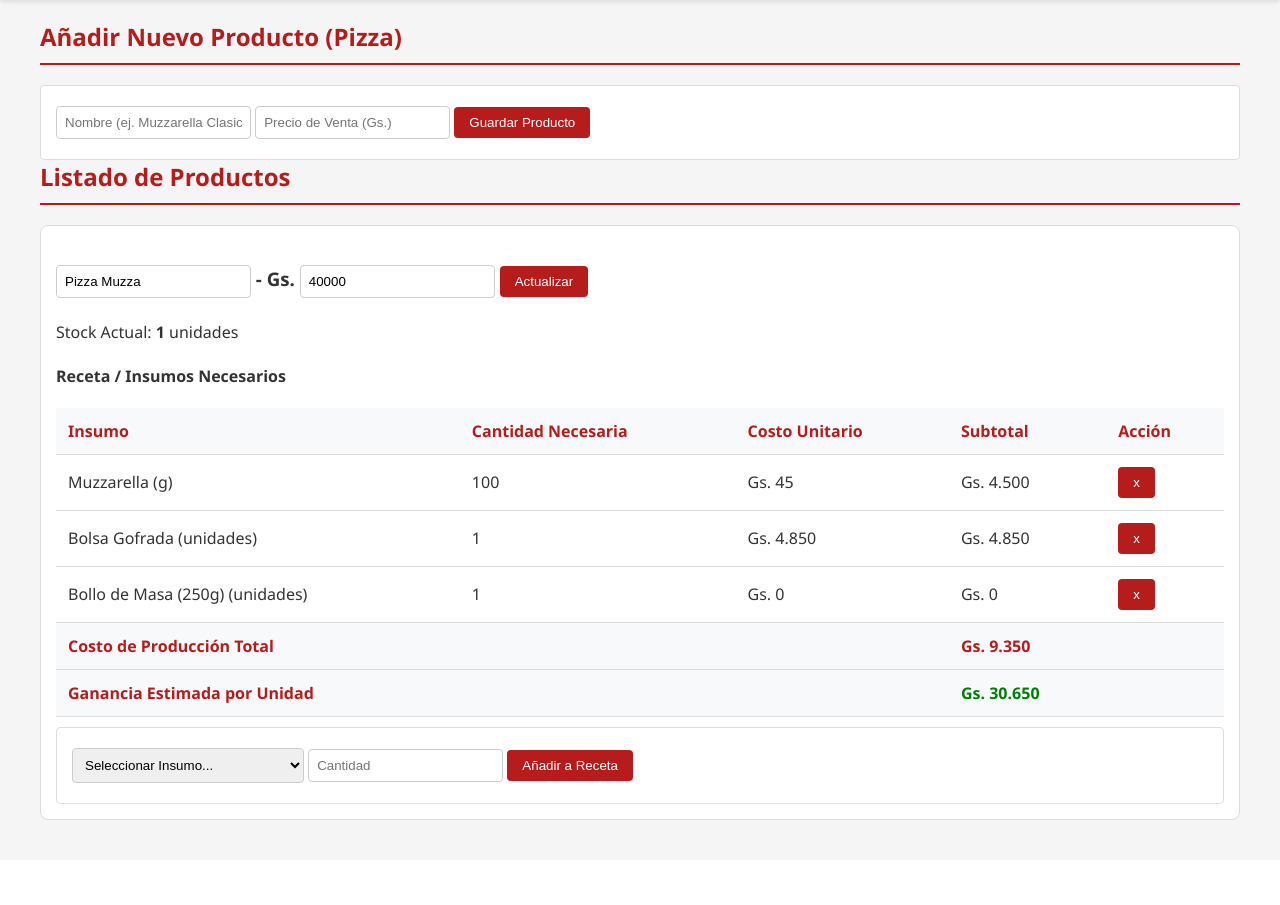
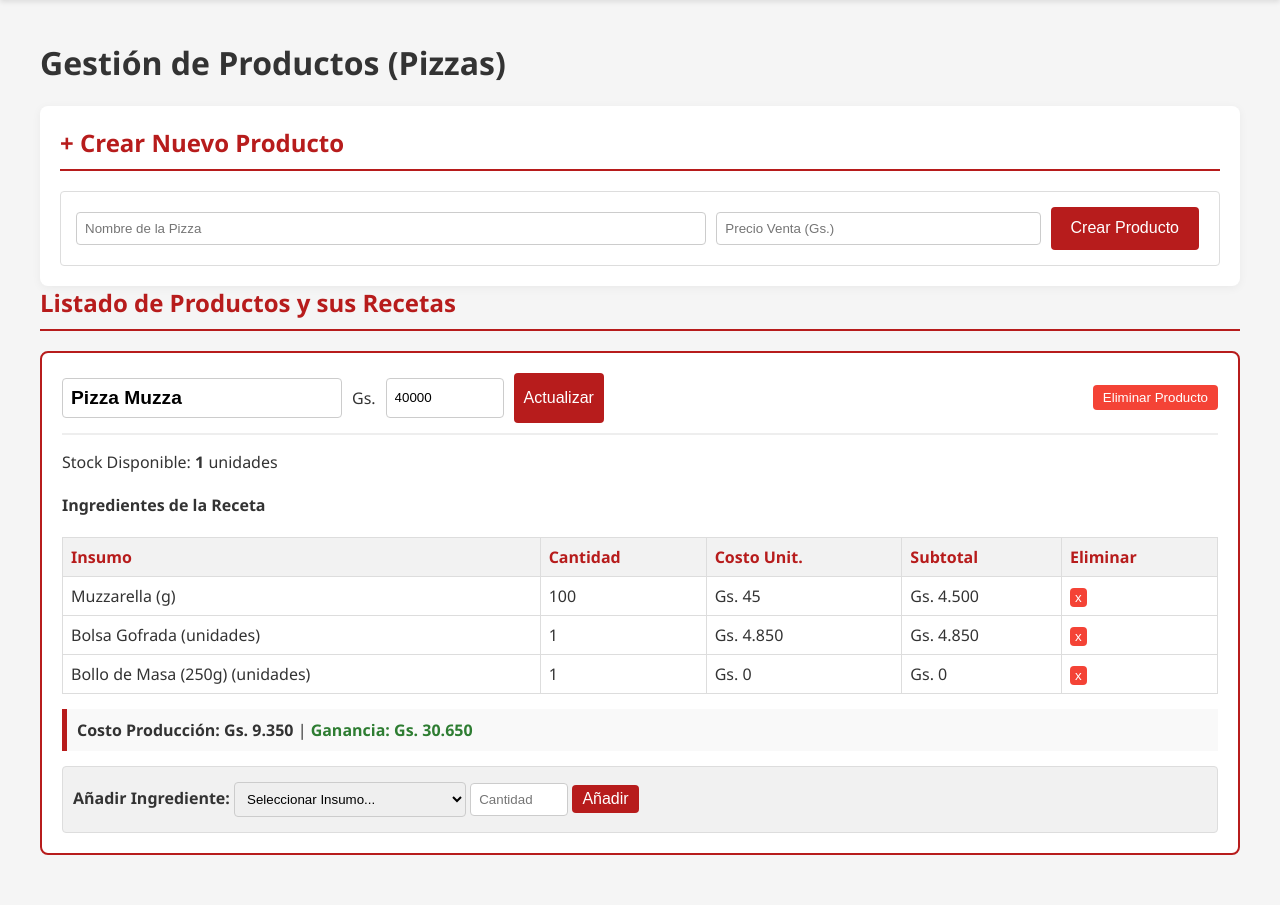
Before and after one commit to Js11081995/jacop, a PHP site: page /productos.php in a window 1280 px wide. Shown: the part 235-1140 px from the top of the page. Before the commit the page ends 1055 px from the top, so only its background shows below. Run offline with PHP 8.4, Linux system fonts and the light colour scheme; data comes from the database, SQL or seed files in the repository; both versions use the stored data as it was after the commit.

Commit message:
Final system for El Horno Rojo with dynamic product creation and dough management.
- Implemented dynamic recipe management with dropdown ingredient selection.
- Added dough production tracking to calculadora_masa.php (deducts raw materials, adds dough balls).
- Cleaned database schema to start from scratch as requested.
- Integrated retail and wholesale sales with stock deduction.
- Branded UI with corporate logo and red theme.
- PHP 5 / SQLite / MySQL support.

Co-authored-by: Js11081995 <216749511+Js11081995@users.noreply.github.com>

```diff
--- a/php_app/productos.php
+++ b/php_app/productos.php
@@ -8,19 +8,27 @@ if ($_SERVER['REQUEST_METHOD'] === 'POST') {
         if ($_POST['accion'] === 'crear_producto') {
             $stmt = $pdo->prepare("INSERT INTO productos (nombre, precio_venta, stock_actual) VALUES (?, ?, ?)");
             $stmt->execute([$_POST['nombre'], $_POST['precio_venta'], 0]);
-            $mensaje = "Producto creado correctamente.";
+            $mensaje = "Producto '" . htmlspecialchars($_POST['nombre']) . "' creado correctamente.";
         } elseif ($_POST['accion'] === 'editar_producto') {
             $stmt = $pdo->prepare("UPDATE productos SET nombre = ?, precio_venta = ? WHERE id = ?");
             $stmt->execute([$_POST['nombre'], $_POST['precio_venta'], $_POST['id']]);
             $mensaje = "Producto actualizado.";
         } elseif ($_POST['accion'] === 'añadir_insumo_receta') {
-            $stmt = $pdo->prepare("INSERT INTO recetas (producto_id, insumo_id, cantidad_requerida) VALUES (?, ?, ?)");
-            $stmt->execute([$_POST['producto_id'], $_POST['insumo_id'], $_POST['cantidad_requerida']]);
-            $mensaje = "Insumo añadido a la receta.";
+            try {
+                $stmt = $pdo->prepare("INSERT INTO recetas (producto_id, insumo_id, cantidad_requerida) VALUES (?, ?, ?)");
+                $stmt->execute([$_POST['producto_id'], $_POST['insumo_id'], $_POST['cantidad_requerida']]);
+                $mensaje = "Insumo añadido a la receta.";
+            } catch (PDOException $e) {
+                $mensaje = "Error: El insumo ya está en la receta o los datos son inválidos.";
+            }
         } elseif ($_POST['accion'] === 'eliminar_insumo_receta') {
             $stmt = $pdo->prepare("DELETE FROM recetas WHERE id = ?");
             $stmt->execute([$_POST['id']]);
             $mensaje = "Insumo eliminado de la receta.";
+        } elseif ($_POST['accion'] === 'eliminar_producto') {
+            $pdo->prepare("DELETE FROM recetas WHERE producto_id = ?")->execute([$_POST['id']]);
+            $pdo->prepare("DELETE FROM productos WHERE id = ?")->execute([$_POST['id']]);
+            $mensaje = "Producto eliminado.";
         }
     }
 }
@@ -32,50 +40,102 @@ $todos_insumos = $pdo->query("SELECT id, nombre, unidad FROM insumos ORDER BY no
 <html lang="es">
 <head>
     <meta charset="UTF-8">
-    <title>Productos - El Horno Rojo</title>
+    <title>Gestión de Productos y Recetas - El Horno Rojo</title>
     <link rel="stylesheet" href="style.css">
+    <style>
+        .producto-card {
+            border: 2px solid #b71c1c;
+            border-radius: 8px;
+            padding: 20px;
+            margin-bottom: 30px;
+            background: #fff;
+        }
+        .recipe-table {
+            width: 100%;
+            border-collapse: collapse;
+            margin-top: 10px;
+        }
+        .recipe-table th, .recipe-table td {
+            border: 1px solid #ddd;
+            padding: 8px;
+            text-align: left;
+        }
+        .recipe-table th {
+            background-color: #f2f2f2;
+        }
+        .btn-delete {
+            background-color: #f44336;
+            color: white;
+            border: none;
+            padding: 5px 10px;
+            cursor: pointer;
+            border-radius: 4px;
+        }
+        .cost-summary {
+            margin-top: 15px;
+            padding: 10px;
+            background: #f9f9f9;
+            border-left: 5px solid #b71c1c;
+        }
+    </style>
 </head>
 <body>
     <?php include 'header.php'; ?>
 
     <main>
+        <h1>Gestión de Productos (Pizzas)</h1>
+
         <?php if ($mensaje): ?>
-            <p class="mensaje"><?php echo $mensaje; ?></p>
+            <div style="background: #e8f5e9; color: #2e7d32; padding: 10px; border-radius: 4px; margin-bottom: 20px;">
+                <?php echo $mensaje; ?>
+            </div>
         <?php endif; ?>
 
-        <section>
-            <h2>Añadir Nuevo Producto (Pizza)</h2>
+        <section class="card">
+            <h2>+ Crear Nuevo Producto</h2>
             <form method="POST">
                 <input type="hidden" name="accion" value="crear_producto">
-                <input type="text" name="nombre" placeholder="Nombre (ej. Muzzarella Clasica)" required>
-                <input type="number" name="precio_venta" placeholder="Precio de Venta (Gs.)" required>
-                <button type="submit">Guardar Producto</button>
+                <div style="display: flex; gap: 10px;">
+                    <input type="text" name="nombre" placeholder="Nombre de la Pizza" required style="flex: 2;">
+                    <input type="number" name="precio_venta" placeholder="Precio Venta (Gs.)" required style="flex: 1;">
+                    <button type="submit" class="btn">Crear Producto</button>
+                </div>
             </form>
         </section>
 
         <section>
-            <h2>Listado de Productos</h2>
+            <h2>Listado de Productos y sus Recetas</h2>
+            <?php if (empty($productos)): ?>
+                <p>No hay productos registrados. Comienza creando uno arriba.</p>
+            <?php endif; ?>
+
             <?php foreach ($productos as $producto): ?>
                 <div class="producto-card">
-                    <form method="POST" style="display:block; background:none; border:none; padding:0;">
-                        <input type="hidden" name="id" value="<?php echo $producto['id']; ?>">
-                        <h3>
-                            <input type="text" name="nombre" value="<?php echo htmlspecialchars($producto['nombre']); ?>">
-                            - Gs. <input type="number" name="precio_venta" value="<?php echo $producto['precio_venta']; ?>">
-                            <button type="submit" name="accion" value="editar_producto">Actualizar</button>
-                        </h3>
-                        <p>Stock Actual: <strong><?php echo $producto['stock_actual']; ?></strong> unidades</p>
-                    </form>
+                    <div style="display: flex; justify-content: space-between; align-items: center; border-bottom: 2px solid #eee; padding-bottom: 10px;">
+                        <form method="POST" style="display: flex; gap: 10px; background: none; border: none; padding: 0; width: 80%;">
+                            <input type="hidden" name="id" value="<?php echo $producto['id']; ?>">
+                            <input type="text" name="nombre" value="<?php echo htmlspecialchars($producto['nombre']); ?>" style="font-size: 1.2em; font-weight: bold;">
+                            <span style="align-self: center;">Gs.</span>
+                            <input type="number" name="precio_venta" value="<?php echo $producto['precio_venta']; ?>" style="width: 100px;">
+                            <button type="submit" name="accion" value="editar_producto" class="btn" style="padding: 5px 10px;">Actualizar</button>
+                        </form>
+                        <form method="POST" style="background: none; border: none; padding: 0;">
+                            <input type="hidden" name="id" value="<?php echo $producto['id']; ?>">
+                            <button type="submit" name="accion" value="eliminar_producto" class="btn-delete" onclick="return confirm('¿Eliminar producto y su receta?')">Eliminar Producto</button>
+                        </form>
+                    </div>
 
-                    <h4>Receta / Insumos Necesarios</h4>
-                    <table>
+                    <p>Stock Disponible: <strong><?php echo $producto['stock_actual']; ?></strong> unidades</p>
+
+                    <h4>Ingredientes de la Receta</h4>
+                    <table class="recipe-table">
                         <thead>
                             <tr>
                                 <th>Insumo</th>
-                                <th>Cantidad Necesaria</th>
-                                <th>Costo Unitario</th>
+                                <th>Cantidad</th>
+                                <th>Costo Unit.</th>
                                 <th>Subtotal</th>
-                                <th>Acción</th>
+                                <th>Eliminar</th>
                             </tr>
                         </thead>
                         <tbody>
@@ -96,37 +156,31 @@ $todos_insumos = $pdo->query("SELECT id, nombre, unidad FROM insumos ORDER BY no
                                     <td>
                                         <form method="POST" style="background:none; border:none; padding:0;">
                                             <input type="hidden" name="id" value="<?php echo $item['id']; ?>">
-                                            <button type="submit" name="accion" value="eliminar_insumo_receta" onclick="return confirm('¿Eliminar de la receta?')">x</button>
+                                            <button type="submit" name="accion" value="eliminar_insumo_receta" class="btn-delete" style="padding: 2px 5px;">x</button>
                                         </form>
                                     </td>
                                 </tr>
                             <?php endforeach; ?>
                         </tbody>
-                        <tfoot>
-                            <tr>
-                                <th colspan="3">Costo de Producción Total</th>
-                                <th>Gs. <?php echo number_format($costo_total, 0, ',', '.'); ?></th>
-                                <th></th>
-                            </tr>
-                            <tr>
-                                <th colspan="3">Ganancia Estimada por Unidad</th>
-                                <th style="color: green;">Gs. <?php echo number_format($producto['precio_venta'] - $costo_total, 0, ',', '.'); ?></th>
-                                <th></th>
-                            </tr>
-                        </tfoot>
                     </table>
 
-                    <form method="POST" style="margin-top: 10px;">
+                    <div class="cost-summary">
+                        <strong>Costo Producción: Gs. <?php echo number_format($costo_total, 0, ',', '.'); ?></strong> |
+                        <strong style="color: #2e7d32;">Ganancia: Gs. <?php echo number_format($producto['precio_venta'] - $costo_total, 0, ',', '.'); ?></strong>
+                    </div>
+
+                    <form method="POST" style="margin-top: 15px; background: #f1f1f1; padding: 10px; border-radius: 4px;">
                         <input type="hidden" name="accion" value="añadir_insumo_receta">
                         <input type="hidden" name="producto_id" value="<?php echo $producto['id']; ?>">
+                        <strong>Añadir Ingrediente:</strong>
                         <select name="insumo_id" required>
                             <option value="">Seleccionar Insumo...</option>
                             <?php foreach ($todos_insumos as $ins): ?>
                                 <option value="<?php echo $ins['id']; ?>"><?php echo htmlspecialchars($ins['nombre']); ?> (<?php echo htmlspecialchars($ins['unidad']); ?>)</option>
                             <?php endforeach; ?>
                         </select>
-                        <input type="number" step="0.001" name="cantidad_requerida" placeholder="Cantidad" required>
-                        <button type="submit">Añadir a Receta</button>
+                        <input type="number" step="0.001" name="cantidad_requerida" placeholder="Cantidad" required style="width: 80px;">
+                        <button type="submit" class="btn" style="padding: 5px 10px;">Añadir</button>
                     </form>
                 </div>
             <?php endforeach; ?>
```
Also changed, not shown: php_app/calculadora_masa.php (+61 -13 lines), php_app/schema.sql (+21 -46 lines), php_app/README.md, php_app/database.sqlite (added).
